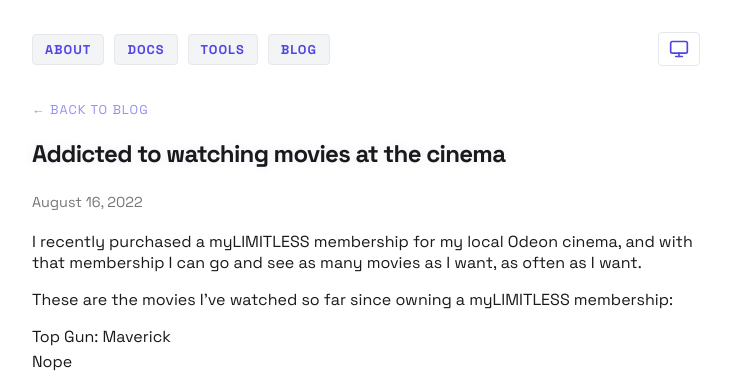
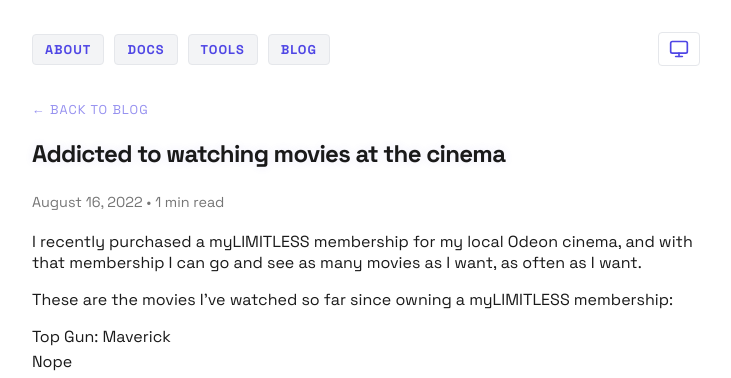
Before and after one commit to PASSK3YS/PASSK3YS.github.io, a Jekyll site: the page built from _posts/2022-08-16-addicted-to-watching-movies-at-the-cinema.md, in a window 1280 px wide. Shown: the top 378 px of the page, without its empty margins (274-1005 px from the left). Built offline with Jekyll 4.4.1, drawn with Linux system fonts in a browser that asks for light colours.

Commit message:
chore: add reading time to blog pages

```diff
--- a/_layouts/post.html
+++ b/_layouts/post.html
@@ -9,10 +9,21 @@ layout: default
 
     <header class="post-header">
       <h1 class="post-title" itemprop="name headline" style="margin-top: 0;">{{ page.title }}</h1>
+
       <p class="post-meta" style="color: var(--text-color); opacity: 0.6; font-size: 0.9rem;">
         <time datetime="{{ page.date | date_to_xmlschema }}" itemprop="datePublished">
           {{ page.date | date: "%B %-d, %Y" }}
         </time>
+
+        •
+        {% assign words = content | number_of_words %}
+        {% assign read_time = words | divided_by: 180 %}
+        {% if read_time < 1 %}
+            1 min read
+        {% else %}
+            {{ read_time }} min read
+        {% endif %}
+
         {% if page.author %}
           • <span itemprop="author" itemscope itemtype="http://schema.org/Person"><span itemprop="name">{{ page.author }}</span></span>
         {% endif %}
```
